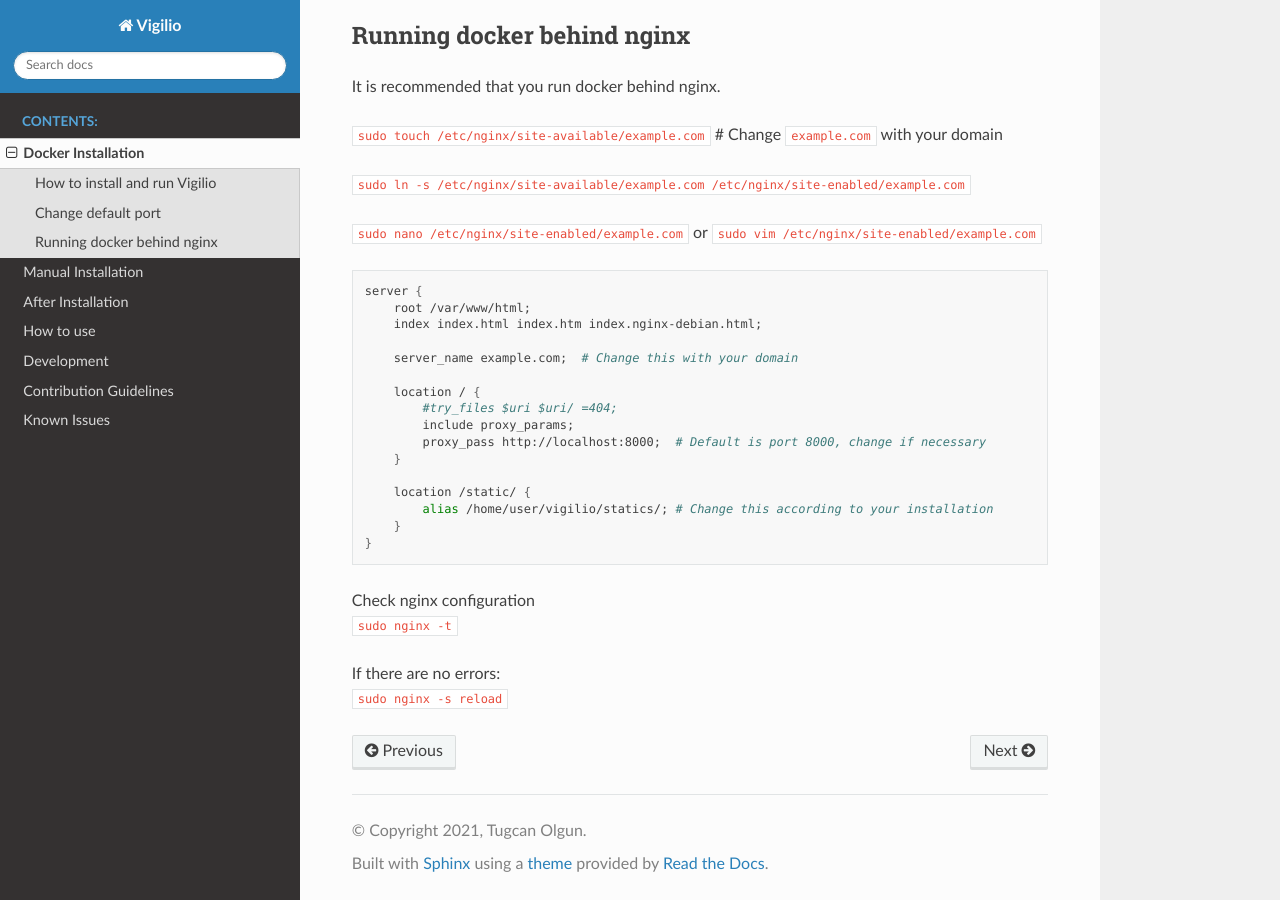
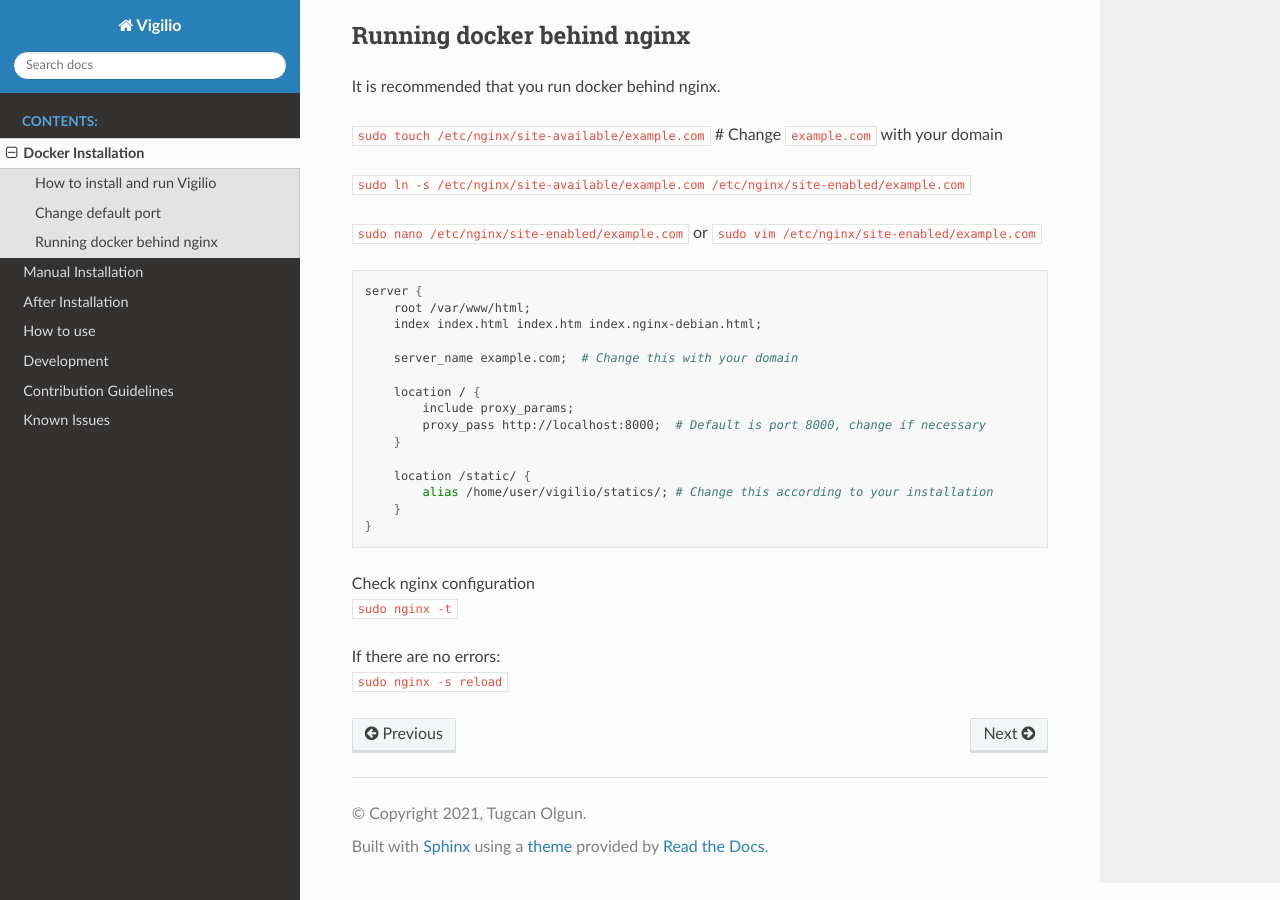
Before and after one commit to tugcanolgun/vigilio, a Sphinx documentation site: the page built from docs/source/installation/docker_installation.rst, in a window 1280 px wide and 900 px high, scrolled down 842 px. Built offline with Sphinx 7.4.7 and the Read the Docs theme 2.0.0, drawn with Linux system fonts in a browser that asks for light colours.

Commit message:
Remove comment line from nginx codeblock from documentation

```diff
--- a/docs/source/installation/docker_installation.rst
+++ b/docs/source/installation/docker_installation.rst
@@ -49,7 +49,6 @@ It is recommended that you run docker behind nginx.
         server_name example.com;  # Change this with your domain
 
         location / {
-            #try_files $uri $uri/ =404;
             include proxy_params;
             proxy_pass http://localhost:8000;  # Default is port 8000, change if necessary
         }
```
